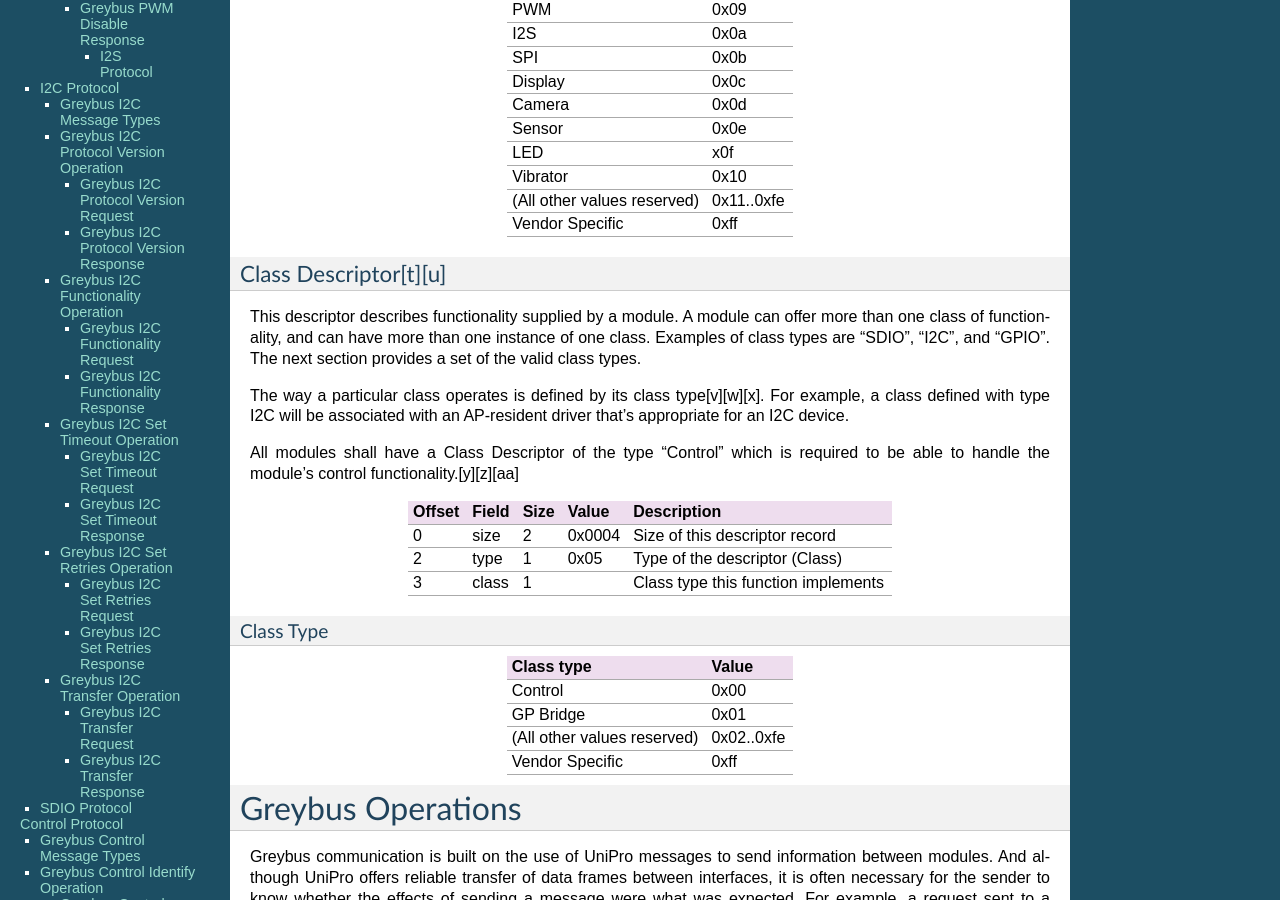
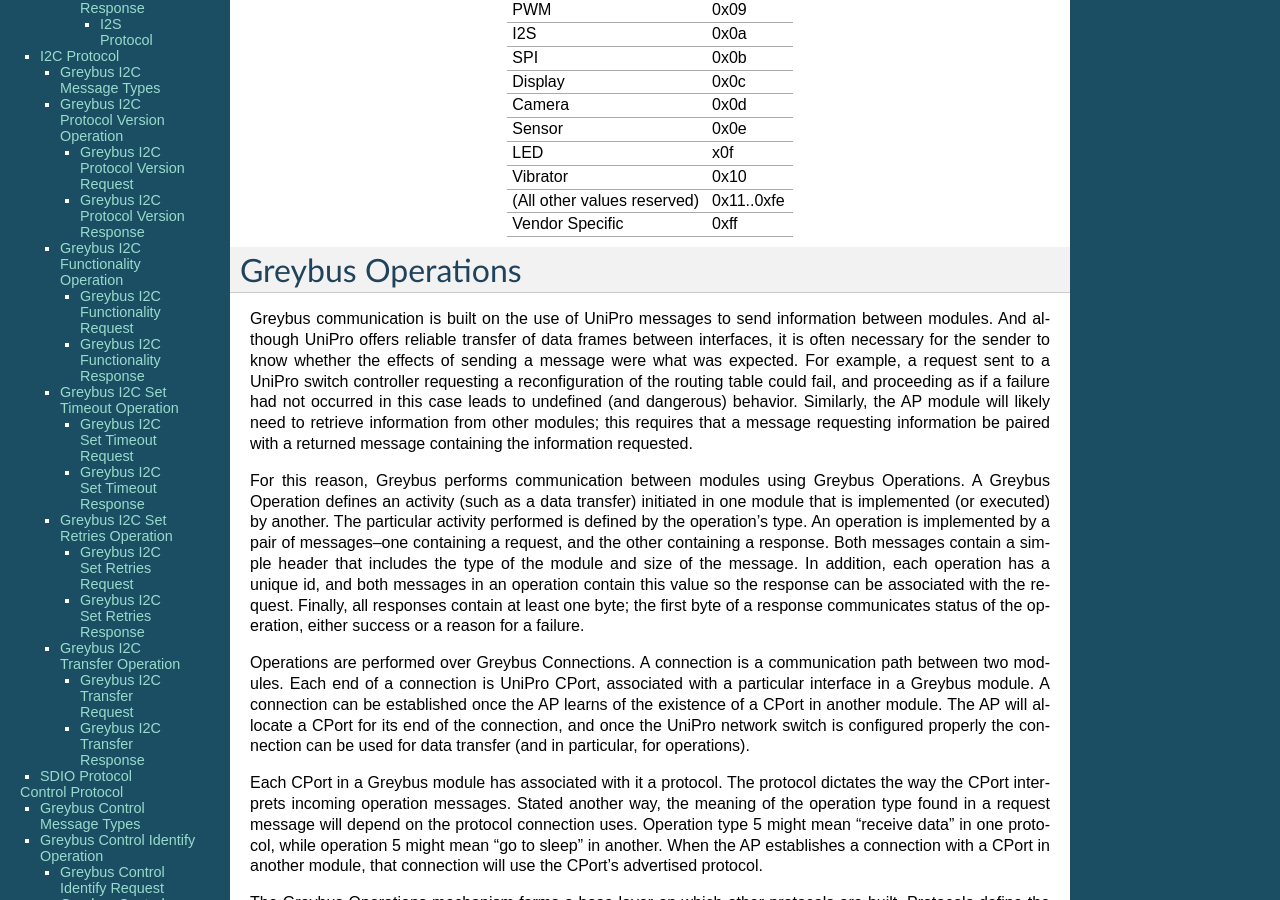
Before and after one commit to projectara/greybus-spec, a Sphinx documentation site: the page built from source/index.rst, in a window 1280 px wide and 900 px high, scrolled down 6026 px. Built offline with Sphinx 7.4.7, drawn with Linux system fonts in a browser that asks for light colours; some of the changed text lies outside the part shown.

Commit message:
Delete "Class descriptors"
These are obsolete.

Signed-off-by: Marti Bolivar <mbolivar@leaflabs.com>

```diff
--- a/source/index.rst
+++ b/source/index.rst
@@ -478,59 +478,6 @@
    * - (All other values reserved)
      - 0x11..0xfe
 
-   * - Vendor Specific
-     - 0xff
-
-Class Descriptor[t][u]
-^^^^^^^^^^^^^^^^^^^^^^
-
-This descriptor describes functionality supplied by a module.  A module can offer more than one class of functionality, and can have more than one instance of one class.  Examples of class types are “SDIO”, “I2C”, and “GPIO”.  The next section provides a set of the valid class types.
-
-The way a particular class operates is defined by its class type[v][w][x]. For example, a class defined with type I2C will be associated with an AP-resident driver that’s appropriate for an I2C device.
-
-All modules shall have a Class Descriptor of the type “Control” which is required to be able to handle the module’s control functionality.[y][z][aa]
-
-.. list-table::
-   :header-rows: 1
-
-   * - Offset
-     - Field
-     - Size
-     - Value
-     - Description
-
-   * - 0
-     - size
-     - 2
-     - 0x0004
-     - Size of this descriptor record
-
-   * - 2
-     - type
-     - 1
-     - 0x05
-     - Type of the descriptor (Class)
-
-   * - 3
-     - class
-     - 1
-     -
-     - Class type this function implements
-
-Class Type
-""""""""""
-
-.. list-table::
-   :header-rows: 1
-
-   * - Class type
-     - Value
-   * - Control
-     - 0x00
-   * - GP Bridge
-     - 0x01
-   * - (All other values reserved)
-     - 0x02..0xfe
    * - Vendor Specific
      - 0xff
 
```
